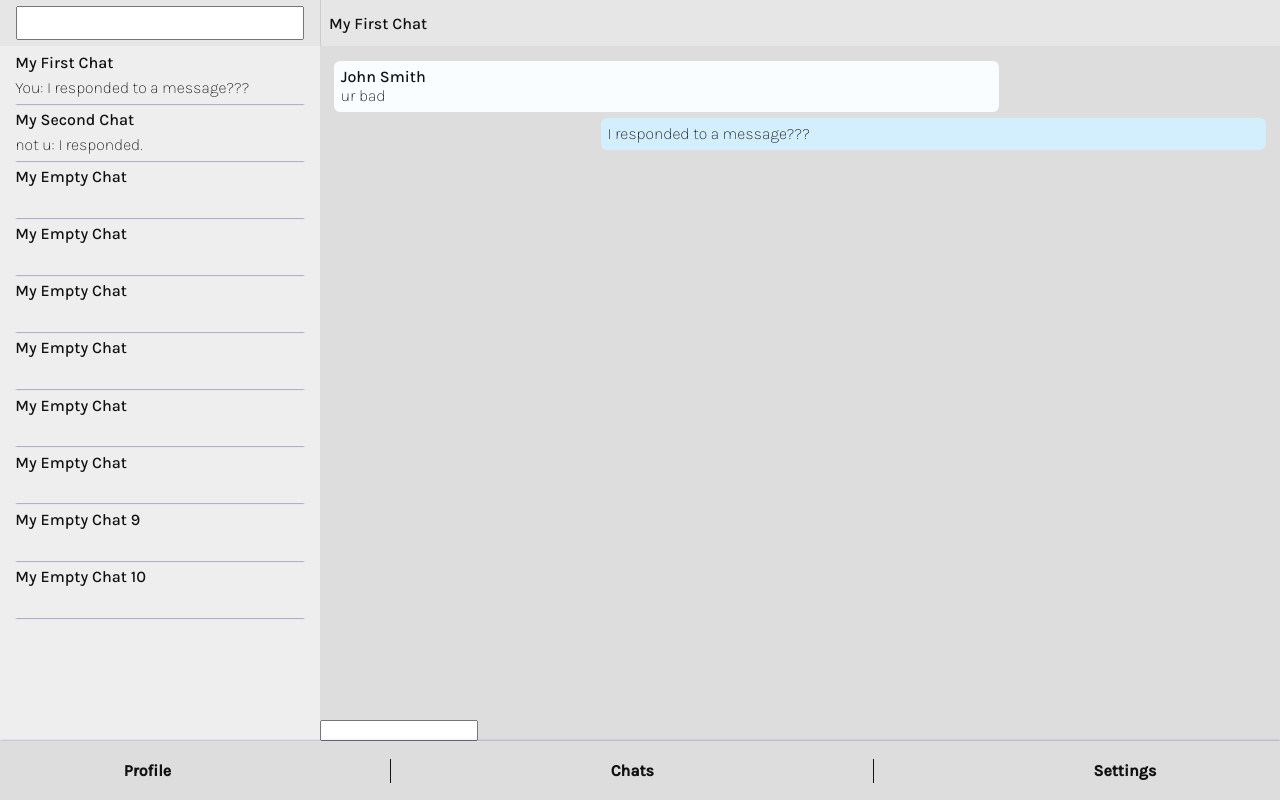
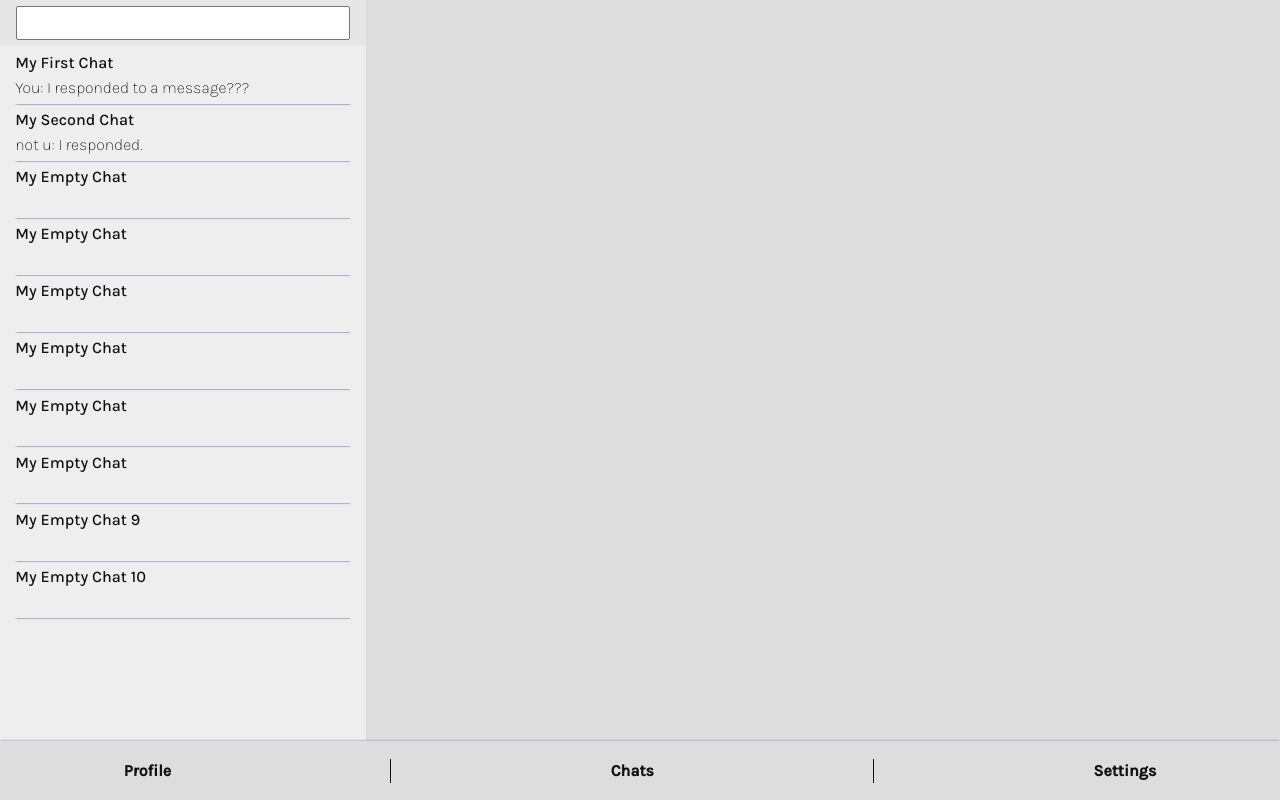
Before and after one commit to seanmizen/web3-messenger, a React (Create React App) app: page / in a window 1280 px wide. Built offline with nearby package versions, Linux system fonts and the light colour scheme; a web font is replaced by a local one.

Commit message:
better chatting

```diff
--- a/src/features/ChatScreen/ChatScreen.js
+++ b/src/features/ChatScreen/ChatScreen.js
@@ -1,44 +1,53 @@
 import styles from "./ChatScreen.module.css";
 import MessageInput from "./components/MessageInput";
+import Message from "./components/Message";
 
 function ChatScreen({ chat, currentUser }) {
+  if (typeof chat !== "object") {
+    return <div></div>;
+  }
+
   const chatLastActive = chat.messages.length
-    ? chat.messages[chat.messages.length - 1].unixTimestamp
-    : Date(0);
+    ? new Date(chat.messages[chat.messages.length - 1].unixTimeStamp * 1000)
+    : new Date(0);
 
   const prettyTime = (prefix, time) => {
-    return typeof time == "object"
-      ? prefix.trim() + " " + time.toLocaleDateString()
-      : "";
+    // if last active today, just say the time. if not, say the whole date.
+    if (typeof time !== "object") {
+      return "";
+    }
+    const now = new Date(Date.now());
+    let chatActiveToday =
+      now.toLocaleDateString() === time.toLocaleDateString();
+    const timeString = chatActiveToday
+      ? time.toLocaleTimeString()
+      : time.toLocaleString();
+    return prefix.trim() + " " + timeString;
   };
 
   return (
     <div className={styles["chat-screen"]}>
       <div className={styles["header"]}>
         <div className={styles["title"]}>{chat.name}</div>
-        {/* Let the following div collapse if timestamp is not available: */}
+        {/* The following div collapses if timestamp is not available: */}
         <div className={styles["meta"]}>
           {prettyTime("Chat last active at", chatLastActive)}
         </div>
       </div>
       <ul className={styles["chat-view"]}>
-        {chat.messages?.map((message) => {
-          let isCurrentUser = message.senderAddress === currentUser.address;
+        {chat.messages?.map((message, index) => {
+          let isSequential = false;
+          if (index > 0) {
+            isSequential =
+              chat.messages[index - 1].senderAddress === message.senderAddress;
+          }
+          const isCurrentUser = message.senderAddress === currentUser.address;
           return (
-            <li
-              className={
-                isCurrentUser ? styles["current-user"] : styles["other-user"]
-              }
-            >
-              <div className={styles["message"]}>
-                {!isCurrentUser && (
-                  <span className={styles["user-name"]}>
-                    {message.senderName || "Example name"}
-                  </span>
-                )}
-                <span>{message.body}</span>
-              </div>
-            </li>
+            <Message
+              isSequential={isSequential}
+              isCurrentUser={isCurrentUser}
+              message={message}
+            />
           );
         })}
       </ul>
--- a/src/features/ChatScreen/ChatScreen.module.css
+++ b/src/features/ChatScreen/ChatScreen.module.css
@@ -25,27 +25,40 @@
 
 .header .meta {
   font-weight: 200;
+  font-size: 0.8rem;
   /* metadata e.g. "chat last active x days ago" */
 }
 
 .chat-view {
   flex: 1;
   display: flex;
-  padding: 0.7rem;
+  padding: 0.7rem 1.5rem;
   flex-direction: column;
 }
 
 .chat-view li {
-  /* this must be a message */
+  /* outer box of a message - no background */
   display: flex;
-  padding: 0.2rem;
+  padding: 0.2rem 0.2rem;
+  margin-top: 0.3rem;
+}
+
+.chat-view li.sequential {
+  margin-top: 0;
+  padding-top: 0;
+}
+.sequential .user-name {
+  /* do not show username more than once */
+  display: none;
 }
 
 .message {
+  /* inner box of a message - the bubble */
   padding: 0.4rem;
-  flex: 1;
+  padding-right: 4rem;
   display: flex;
   flex-direction: column;
+  min-width: 10%;
   max-width: 70%;
   border-radius: 0.4rem;
 }
@@ -67,3 +80,23 @@
 .user-name {
   font-weight: 400;
 }
+
+.message .meta {
+  flex: 1;
+  display: flex;
+  flex-direction: row;
+}
+
+.message .meta .non-timestamp {
+  font-family: monospace;
+  font-size: 0.6rem;
+  flex: 1;
+}
+
+.message .meta .timestamp {
+  /* font-family: monospace; */
+  /* flex: 0; */
+  /* position: absolute; */
+  /* right: 0; */
+  font-size: 0.6rem;
+}
--- /dev/null
+++ b/src/features/ChatScreen/components/Message.js
@@ -0,0 +1,31 @@
+import styles from "../ChatScreen.module.css";
+const Message = ({ message, isCurrentUser, isSequential }) => {
+  const timestamp = new Date(message.unixTimeStamp * 1000);
+
+  return (
+    <li
+      className={
+        (isCurrentUser ? styles["current-user"] : styles["other-user"]) +
+        " " +
+        (isSequential ? styles["sequential"] : "")
+      }
+    >
+      <div className={styles["message"]}>
+        {!isCurrentUser && (
+          <span className={styles["user-name"]}>
+            {message.senderName || "Example name"}
+          </span>
+        )}
+        <span>{message.body}</span>
+        <div className={styles["meta"]}>
+          {/* <div className={styles["non-timestamp"]}>[crypto metadata here]</div> */}
+          <div className={styles["timestamp"]}>
+            {timestamp.toLocaleTimeString()}
+          </div>
+        </div>
+      </div>
+    </li>
+  );
+};
+
+export default Message;
--- a/src/pages/Chats/Chats.js
+++ b/src/pages/Chats/Chats.js
@@ -13,11 +13,19 @@ const tempChats = [
         senderAddress: "0x3",
         senderName: "John Smith",
         blockTimeStamp: "1647954706",
-        unixTimeStamp: "1647954706",
+        unixTimeStamp: "1647940000",
         body: "ur bad",
       },
       {
         id: 2,
+        senderAddress: "0x3",
+        senderName: "John Smith",
+        blockTimeStamp: "1647954706",
+        unixTimeStamp: "1647954706",
+        body: "I also think u smell",
+      },
+      {
+        id: 3,
         senderAddress: "0x23A40E1461D493AF9ca7F6eEF6Dc28058463f210",
         senderName: "Current User",
         blockTimeStamp: "1647954706",
@@ -108,8 +116,9 @@ let tempCurrentUser = {
 function Chats() {
   const [chats] = useState(tempChats);
   const [currentChatID, setCurrentChatID] = useState(0);
-  const [currentChat, setCurrentChat] = useState(chats[0] || {});
+  const [currentChat, setCurrentChat] = useState();
 
+  // update chat if a child component selects a new chatID
   useEffect(() => {
     chats.forEach((chat) => {
       if (chat.id === currentChatID) {
--- a/src/pages/Chats/Chats.module.css
+++ b/src/pages/Chats/Chats.module.css
@@ -3,7 +3,7 @@
   display: flex;
 }
 .all-chats {
-  flex: 1;
+  flex: 1.2;
   display: flex;
 }
 .chat-screen {
```
